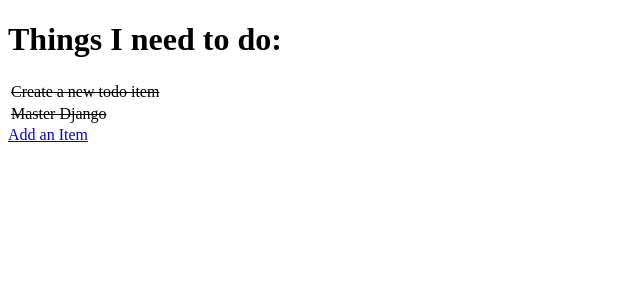
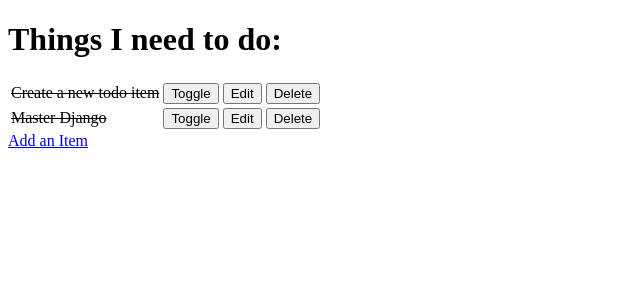
Before and after one commit to dragon-fire-fly/hello-django, a Django app: page / in a window 1280 px wide. Shown: the top 300 px of the page, without its empty margins (0-640 px from the left). Run offline with Django 4.2, Linux system fonts and the light colour scheme; data comes from the database, SQL or seed files in the repository; both versions use the stored data as it was after the commit.

Commit message:
Add toggle and delete functionality to the todo app

```diff
--- a/django_todo/urls.py
+++ b/django_todo/urls.py
@@ -15,10 +15,13 @@ Including another URLconf
 """
 from django.contrib import admin
 from django.urls import path
-from todo.views import get_todo_list, add_item
+from todo import views
 
 urlpatterns = [
     path("admin/", admin.site.urls),
-    path("", get_todo_list, name="get_todo_list"),
-    path("add", add_item, name="add"),
+    path("", views.get_todo_list, name="get_todo_list"),
+    path("add", views.add_item, name="add"),
+    path("edit/<item_id>", views.edit_item, name="edit"),
+    path("toggle/<item_id>", views.toggle_item, name="toggle"),
+    path("delete/<item_id>", views.delete_item, name="delete"),
 ]
--- a/todo/templates/todo/todo_list.html
+++ b/todo/templates/todo/todo_list.html
@@ -16,6 +16,9 @@
                 {% else %}
                 <td>{{ item.name }}</td>
                 {% endif %}
+                <td><a href="/toggle/{{ item.id }}"><button>Toggle</button></a></td>
+                <td><a href="/edit/{{ item.id }}"><button>Edit</button></a></td>
+                <td><a href="/delete/{{ item.id }}"><button>Delete</button></a></td>
             </tr>
             {% empty %}
             <tr><td>You have nothing to do.</td></tr>
--- a/todo/views.py
+++ b/todo/views.py
@@ -1,4 +1,4 @@
-from django.shortcuts import render, redirect
+from django.shortcuts import render, redirect, get_object_or_404
 from .models import Item
 from .forms import ItemForm
 
@@ -20,3 +20,28 @@ def add_item(request):
     form = ItemForm()
     context = {"form": form}
     return render(request, "todo/add_item.html", context)
+
+
+def edit_item(request, item_id):
+    item = get_object_or_404(Item, id=item_id)
+    if request.method == "POST":
+        form = ItemForm(request.POST, instance=item)
+        if form.is_valid():
+            form.save()
+            return redirect("get_todo_list")
+    form = ItemForm(instance=item)
+    context = {"form": form}
+    return render(request, "todo/edit_item.html", context)
+
+
+def toggle_item(request, item_id):
+    item = get_object_or_404(Item, id=item_id)
+    item.done = not item.done
+    item.save()
+    return redirect("get_todo_list")
+
+
+def delete_item(request, item_id):
+    item = get_object_or_404(Item, id=item_id)
+    item.delete()
+    return redirect("get_todo_list")
```
Also changed, not shown: todo/templates/todo/edit_item.html (added, +21 -0 lines), db.sqlite3.
